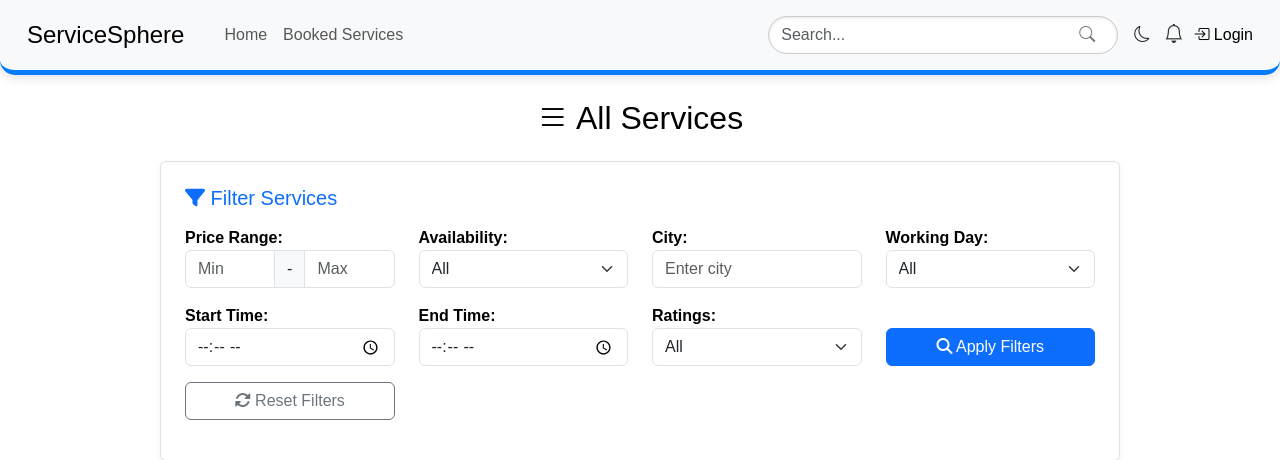
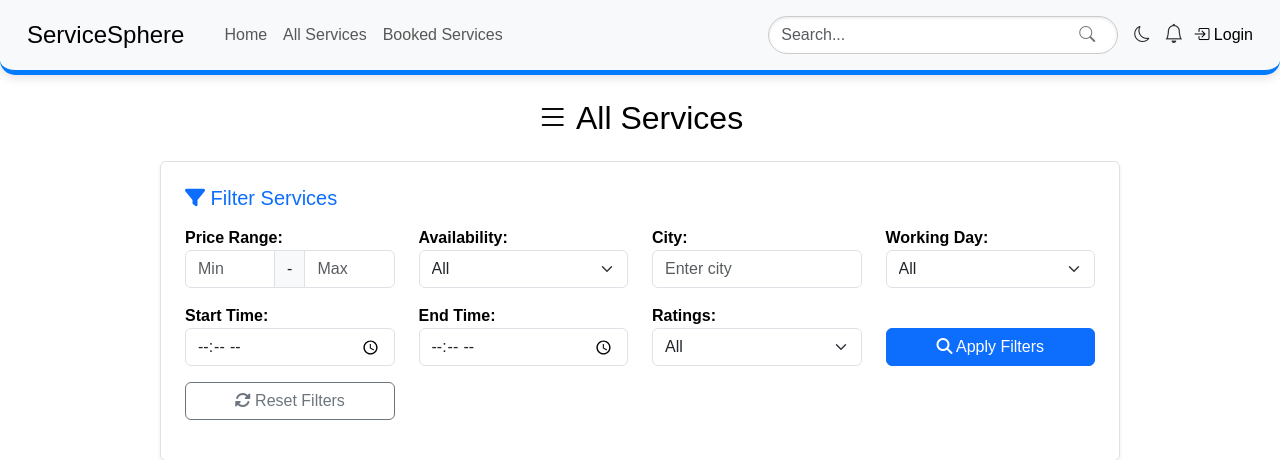
Before and after one commit to shiv1119/Team-Leveling, a Django app: page /services/ in a window 1280 px wide. Shown: the top 460 px of the page. Run offline with Django 4.2, Linux system fonts and the light colour scheme; data that the repository does not hold is empty; some libraries are stand-ins or nearby versions.

```diff
--- a/templates/base.html
+++ b/templates/base.html
@@ -76,7 +76,7 @@
                         <ul class="dropdown-menu dropdown-menu-end">
                             <li>
                                 {% if notification_count %}
-                                <a class="dropdown-item mb-2" href=""><i class="bi bi-person-circle me-2"></i> Profile</a>
+                                <a class="dropdown-item mb-2" href="{% url 'profile' %}""><i class="bi bi-person-circle me-2"></i> Profile</a>
                                 {% else %}
                                 <a class="dropdown-item" href="{% url 'profile' %}"><i class="bi bi-person-circle me-2"></i> Profile</a>
                                 {% endif %}
@@ -118,6 +118,11 @@
                     <li class="nav-item dropdown">
                         <a class="nav-link d-flex align-items-center" href="/" role="button">
                             Home
+                        </a>
+                    </li>
+                    <li class="nav-item">
+                        <a class="nav-link d-flex align-items-center" href="{% url 'all_services' %}" role="button">
+                            All Services
                         </a>
                     </li>
                     <li class="nav-item">
```
